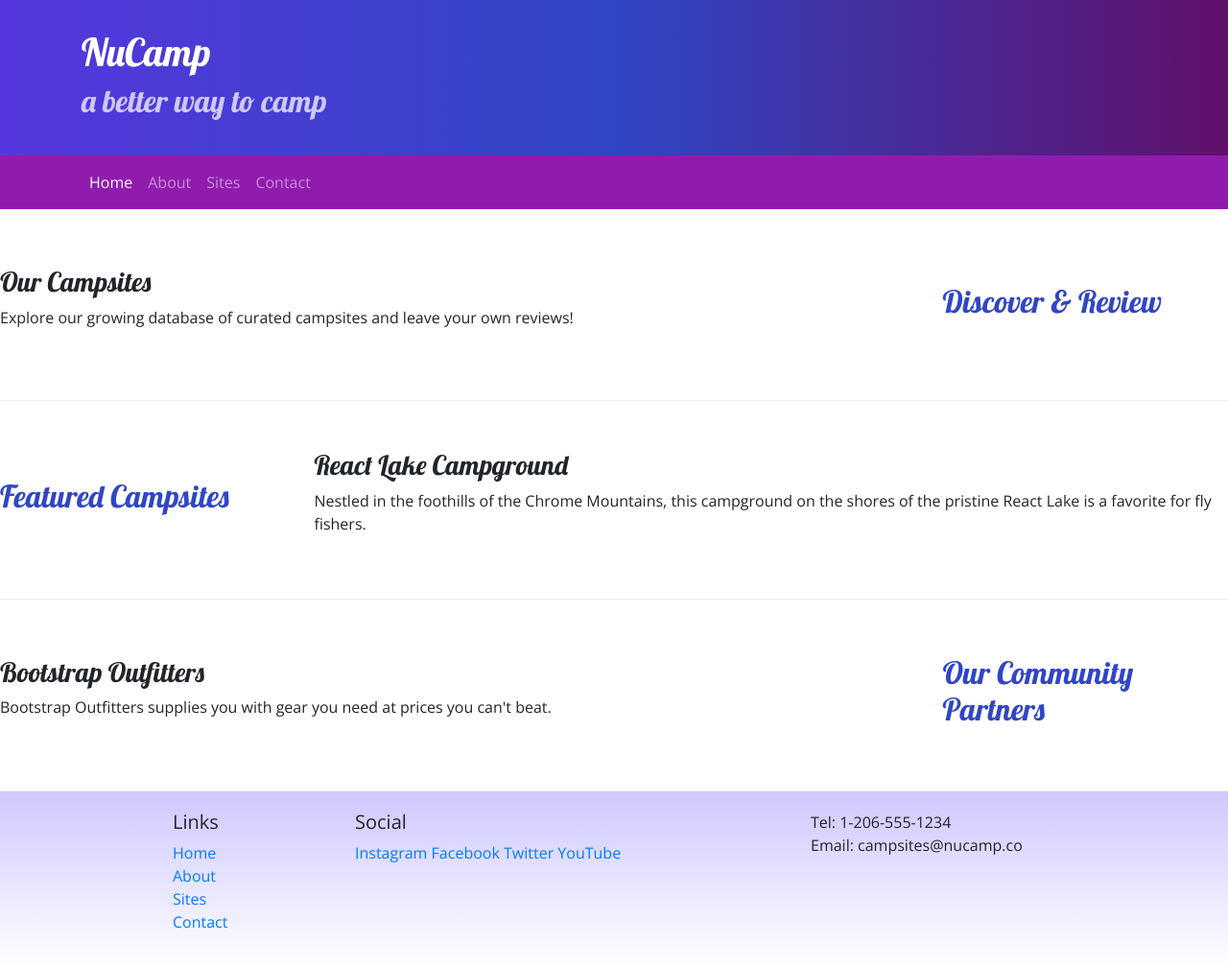
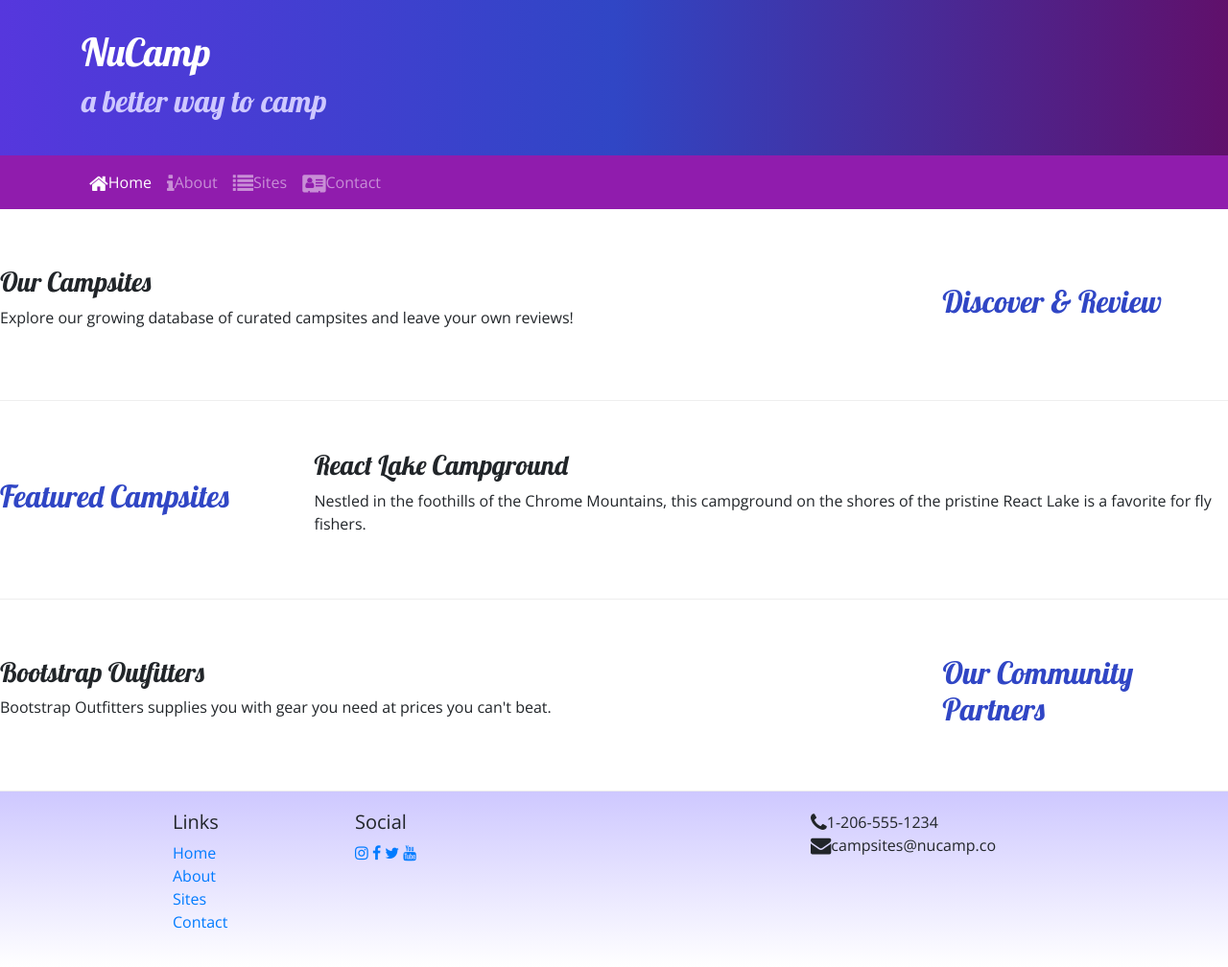
Before and after one commit to BrandonHamburg/NucampProject, a website: page index.html in a window 1280 px wide. Shown: the whole page at 96% size. Drawn offline with nearby package versions, Linux system fonts and the light colour scheme.

Commit message:
Added navbar styling

```diff
--- a/index.html
+++ b/index.html
@@ -13,6 +13,7 @@
     <!-- Additional CSS must be placed after Bootstrap CSS -->
     <link rel="stylesheet" href="https://fonts.googleapis.com/css?family=Lobster|Open+Sans" />
     <link rel="stylesheet" href="css/styles.css" />
+    <link rel="stylesheet" href="node_modules/font-awesome/css/font-awesome.min.css" />
 
     <title>NuCamp: A Better Way To Camp</title>
   </head>
@@ -37,10 +38,10 @@
 
         <div class="collapse navbar-collapse" id="nucampNavbar">
           <ul class="navbar-nav">
-              <li class="nav-item active"><a class="nav-link" href="#">Home</a></li>
-              <li class="nav-item"><a class="nav-link" href="aboutus.html">About</a></li>
-              <li class="nav-item"><a class="nav-link" href="#">Sites</a></li>
-              <li class="nav-item"><a class="nav-link" href="#">Contact</a></li>
+              <li class="nav-item active"><a class="nav-link" href="#"><i class="fa fa-home fa-lg"></i>Home</a></li>
+              <li class="nav-item"><a class="nav-link" href="aboutus.html"><i class="fa fa-info fa-lg"></i>About</a></li>
+              <li class="nav-item"><a class="nav-link" href="#"><i class="fa fa-list fa-lg"></i>Sites</a></li>
+              <li class="nav-item"><a class="nav-link" href="#"><i class="fa fa-address-card fa-lg"></i>Contact</a></li>
           </ul>
         </div>
       </div>
@@ -101,14 +102,14 @@
           </div>
           <div class="col-6 col-sm-5">
             <h5>Social</h5>
-            <a href="http://instagram.com/">Instagram</a>
-            <a href="http://facebook.com/">Facebook</a>
-            <a href="http://twitter.com/">Twitter</a>
-            <a href="http://youtube.com/">YouTube</a>
+            <a href="http://instagram.com/"><i class="fa fa-instagram"></i></a>
+            <a href="http://facebook.com/"><i class="fa fa-facebook"></i></a>
+            <a href="http://twitter.com/"><i class="fa fa-twitter"></i></a>
+            <a href="http://youtube.com/"><i class="fa fa-youtube"></i></a>
           </div>
           <div class="col-sm-4">
-            Tel: 1-206-555-1234<br />
-            Email: campsites@nucamp.co
+            <i class="fa fa-phone fa-lg"></i>1-206-555-1234<br />
+            <i class="fa fa-envelope fa-lg"></i>campsites@nucamp.co
           </div>
         </div>
       </div>
--- a/package.json
+++ b/package.json
@@ -5,6 +5,7 @@
   "main": "index.html",
   "dependencies": {
     "bootstrap": "^4.5.2",
+    "font-awesome": "^4.7.0",
     "jquery": "^3.5.1",
     "popper.js": "^1.16.1"
   },
```
Also changed, not shown: 1 other file.
